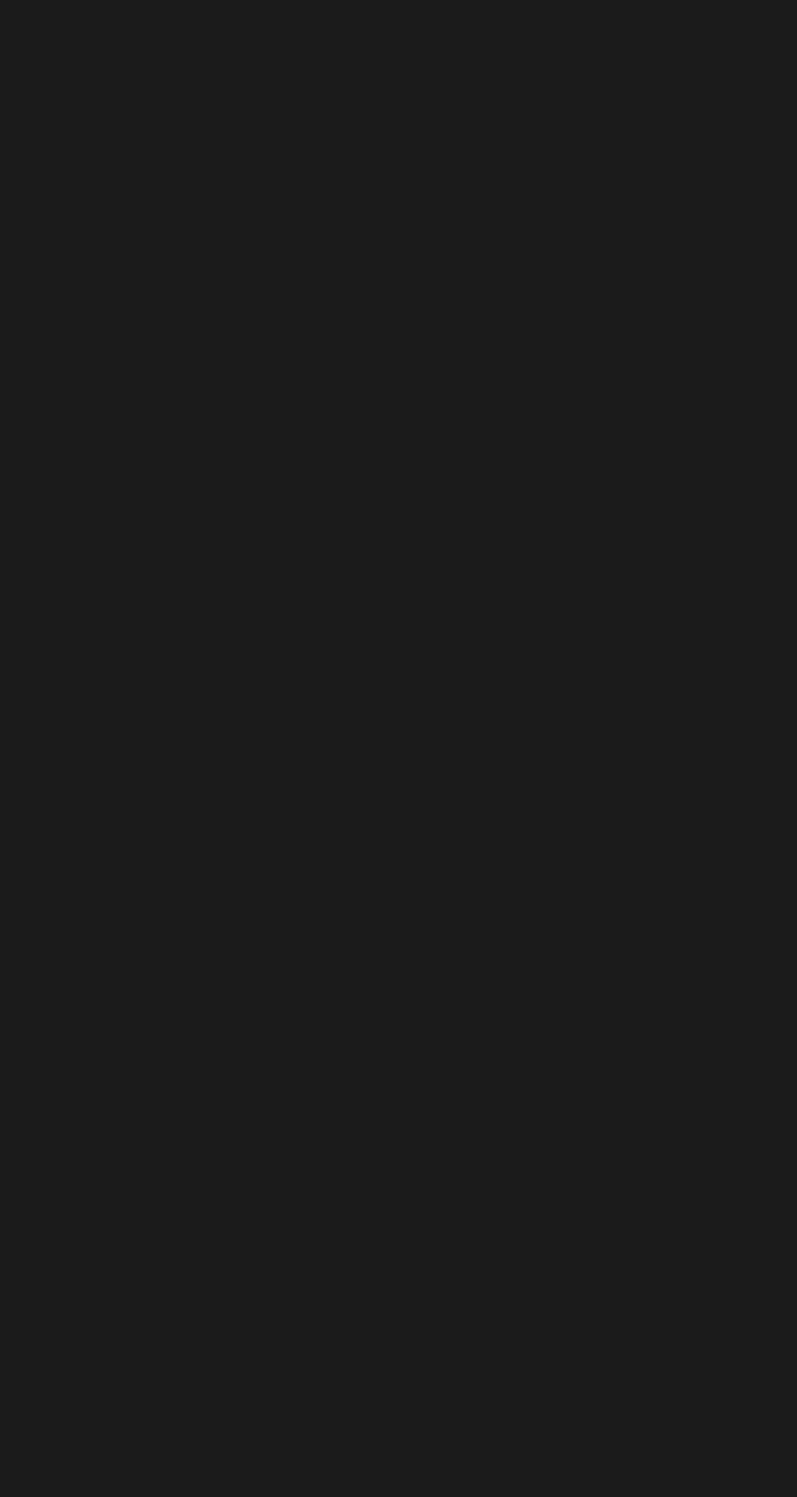
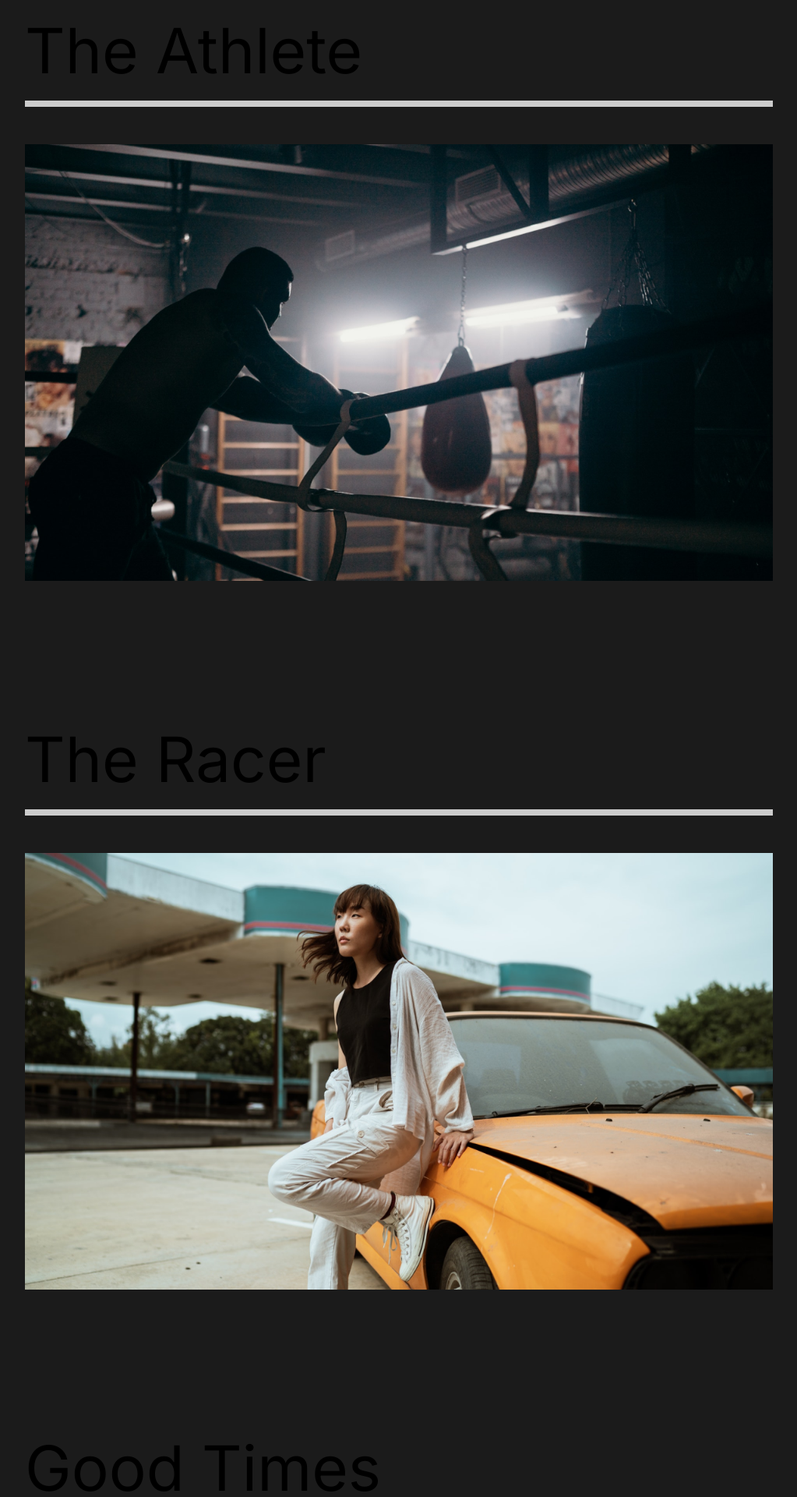
Before and after one commit to AlexandreBergeron1/Capture, a React (Create React App) app: page /work in a window 1280 px wide. Shown: the part 160-2080 px from the top of the page at 78% size, without its empty margins (128-1151 px from the left). Before the commit the page ends 800 px from the top, so only its background shows below. Built offline with nearby package versions, Linux system fonts and the light colour scheme.

Commit message:
9. Movie Details

```diff
--- a/src/App.js
+++ b/src/App.js
@@ -5,6 +5,7 @@
 import AboutUs from "./pages/AboutUs";
 import ContactUs from "./pages/ContactUs";
 import OurWork from "./pages/OurWork";
+import MovieDetail from "./pages/MovieDetails";
 //Import Components
 import Nav from "./components/Nav.js";
 //Router
@@ -20,6 +21,7 @@
         <Route path="/about" exact element={<AboutUs />} />
         <Route path="/work" exact element={<OurWork />} />
         <Route path="/contact" exact element={<ContactUs />} />
+        <Route path="/work/:id" exact element={<MovieDetail />} />
       </Routes>
     </div>
   );
--- a/src/components/GlobalStyle.js
+++ b/src/components/GlobalStyle.js
@@ -31,7 +31,7 @@
 
 h2 {
     font-weight: lighter;
-    font-size: 4rem;
+    font-size: 5rem;
 }
 
 h3 {
--- a/src/components/Nav.js
+++ b/src/components/Nav.js
@@ -2,7 +2,7 @@
 import styled from "styled-components";
 import { Link } from "react-router-dom";
 
-function Nav() {
+const Nav = () => {
   return (
     <StyledNav>
       <h1>
@@ -23,7 +23,7 @@
       </ul>
     </StyledNav>
   );
-}
+};
 
 const StyledNav = styled.nav`
   min-height: 10vh;
--- /dev/null
+++ b/src/movieStates.js
@@ -0,0 +1,84 @@
+//Import Images
+import athlete from "./img/athlete-small.png";
+import goodtimes from "./img/goodtimes-small.png";
+import theracer from "./img/theracer-small.png";
+import athlete2 from "./img/athlete2.png";
+import goodtimes2 from "./img/good-times2.jpg";
+import theracer2 from "./img/the-racer2.jpg";
+
+export const MovieState = () => {
+  return [
+    {
+      title: "The Athlete",
+      description:
+        "Lorem ipsum dolor sit amet, consectetur adipiscing elit, sed do eiusmod tempor incididunt.",
+      mainImg: athlete,
+      secondaryImg: athlete2,
+      url: "/work/the-athlete",
+      awards: [
+        {
+          title: "Truly A masterpiece",
+          description:
+            "“Lorem Ipsum is simply dummy text of the printing and typesetting industry.”",
+        },
+        {
+          title: "Fresh look on a brutal sport.",
+          description:
+            "“Lorem Ipsum is simply dummy text of the printing and typesetting industry.”",
+        },
+        {
+          title: "It’s okay lmao.",
+          description:
+            "“Lorem Ipsum is simply dummy text of the printing and typesetting industry.”",
+        },
+      ],
+    },
+    {
+      title: "Good Times",
+      description: "lorem ipsum",
+      mainImg: goodtimes,
+      url: "/work/good-times",
+      secondaryImg: goodtimes2,
+      awards: [
+        {
+          title: "Truly A masterpiece",
+          description:
+            "“Lorem Ipsum is simply dummy text of the printing and typesetting industry.”",
+        },
+        {
+          title: "Fresh look on a brutal sport.",
+          description:
+            "“Lorem Ipsum is simply dummy text of the printing and typesetting industry.”",
+        },
+        {
+          title: "It’s okay lmao.",
+          description:
+            "“Lorem Ipsum is simply dummy text of the printing and typesetting industry.”",
+        },
+      ],
+    },
+    {
+      title: "The Racer",
+      mainImg: theracer,
+      url: "/work/the-racer",
+      secondaryImg: theracer2,
+      awards: [
+        {
+          title: "Truly A masterpiece",
+          description:
+            "“Lorem Ipsum is simply dummy text of the printing and typesetting industry.”",
+        },
+        {
+          title: "Fresh look on a brutal sport.",
+          description:
+            "“Lorem Ipsum is simply dummy text of the printing and typesetting industry.”",
+        },
+        {
+          title: "It’s okay lmao.",
+          description:
+            "“Lorem Ipsum is simply dummy text of the printing and typesetting industry.”",
+        },
+      ],
+    },
+  ];
+};
--- a/src/pages/ContactUs.js
+++ b/src/pages/ContactUs.js
@@ -1,11 +1,11 @@
 import React from "react";
 
-function ContactUs() {
+const ContactUs = () => {
   return (
     <div>
       <h1>Contact Us</h1>
     </div>
   );
-}
+};
 
 export default ContactUs;
--- /dev/null
+++ b/src/pages/MovieDetails.js
@@ -0,0 +1,111 @@
+import React, { useState, useEffect } from "react";
+import styled from "styled-components";
+import { useLocation } from "react-router-dom";
+import { MovieState } from "../movieStates";
+
+const MovieDetail = () => {
+  const url = useLocation();
+  const [movies, setMovies] = useState(MovieState);
+  const [movie, setMovie] = useState(null);
+
+  //UseEffect
+  useEffect(() => {
+    const currentMovie = movies.filter(
+      (stateMovie) => stateMovie.url === url.pathname
+    );
+    setMovie(currentMovie[0]);
+  }, [movies, url]);
+
+  return (
+    <>
+      {movie && (
+        <Details>
+          <Headline>
+            <h2>{movie.title}</h2>
+            <img src={movie.mainImg} alt={movie.title} />
+          </Headline>
+          <Awards>
+            {movie.awards.map((award) => (
+              <Award
+                title={award.title}
+                description={award.description}
+                key={award.title}
+              />
+            ))}
+          </Awards>
+          <ImageDisplay>
+            <img src={movie.secondaryImg} alt="movie" />
+          </ImageDisplay>
+        </Details>
+      )}
+      ;
+    </>
+  );
+};
+
+const Details = styled.div`
+  color: white;
+`;
+
+const Headline = styled.div`
+  min-height: 90vh;
+  padding-top: 20vh;
+  position: relative;
+  h2 {
+    position: absolute;
+    top: 10%;
+    left: 50%;
+    transform: translate(-50%, -10%);
+  }
+  img {
+    width: 100%;
+    height: 70vh;
+    object-fit: cover;
+  }
+`;
+
+const Awards = styled.div`
+  min-height: 80vh;
+  display: flex;
+  margin: 5rem 10rem;
+  align-items: center;
+  justify-content: space-around;
+`;
+
+const AwardStyle = styled.div`
+  padding: 5rem;
+  h3 {
+    font-size: 2rem;
+  }
+  .line {
+    width: 100%;
+    background: #23d997;
+    height: 0.25rem;
+    margin: 1rem 0rem;
+  }
+  p {
+    padding: 2rem 0rem;
+  }
+`;
+
+//Award Component
+const Award = ({ title, description }) => {
+  return (
+    <AwardStyle>
+      <h3>{title}</h3>
+      <div className="line"></div>
+      <p>{description}</p>
+    </AwardStyle>
+  );
+};
+
+const ImageDisplay = styled.div`
+  min-height: 50vh;
+  img {
+    width: 100%;
+    height: 100vh;
+    object-fit: cover;
+  }
+`;
+
+export default MovieDetail;
--- a/src/pages/OurWork.js
+++ b/src/pages/OurWork.js
@@ -1,11 +1,61 @@
 import React from "react";
+import styled from "styled-components";
+import { Link } from "react-router-dom";
+//Images
+import athlete from "../img/athlete-small.png";
+import theracer from "../img/theracer-small.png";
+import goodtimes from "../img/goodtimes-small.png";
 
-function OurWork() {
+const OurWork = () => {
   return (
-    <div>
-      <h1>OurWork</h1>
-    </div>
+    <Work>
+      <Movie>
+        <h2>The Athlete</h2>
+        <div className="line"></div>
+        <Link to="/work/the-athlete">
+          <img src={athlete} alt="athlete" />
+        </Link>
+      </Movie>
+      <Movie>
+        <h2>The Racer</h2>
+        <div className="line"></div>
+        <Link to="/work/the-racer">
+          <img src={theracer} alt="athlete" />
+        </Link>
+      </Movie>
+      <Movie>
+        <h2>Good Times</h2>
+        <div className="line"></div>
+        <Link to="/work/good-times">
+          <img src={goodtimes} alt="goodtimes" />
+        </Link>
+      </Movie>
+    </Work>
   );
-}
+};
+
+const Work = styled.div`
+  min-height: 100vh;
+  overflow: hidden;
+  padding: 5rem 10rem;
+  h2 {
+    padding: 1rem 0rem;
+  }
+`;
+
+const Movie = styled.div`
+  padding-bottom: 10rem;
+  .line {
+    height: 0.5rem;
+    background-color: #cccccc;
+    margin-bottom: 3rem;
+  }
+
+  img {
+    width: 100%;
+    height: 70vh;
+    object-fit: cover;
+  }
+`;
 
 export default OurWork;
--- a/src/styles.js
+++ b/src/styles.js
@@ -2,7 +2,6 @@
 
 export const About = styled.div`
   min-height: 90vh;
-  display: flex;
   align-items: center;
   justify-content: space-between;
   padding: 5rem 10rem;
@@ -10,15 +9,22 @@
 `;
 
 export const Description = styled.div`
-  flex: 1;
   padding-right: 5rem;
+  padding-top: 5rem;
   h2 {
     font-weight: lighter;
+    text-align: center;
+  }
+  p {
+    text-align: center;
+  }
+  button {
+    display: block;
+    margin: 0 auto;
   }
 `;
 
 export const Image = styled.div`
-  flex: 1;
   overflow: hidden;
   img {
     width: 100%;
```
Also changed, not shown: src/components/AboutSection.js (+3 -3 lines), src/img/good-times2.jpg (renamed from src/img/good-times2.jpeg), src/img/the-racer2.jpg (renamed from src/img/the-racer2.jpeg).
